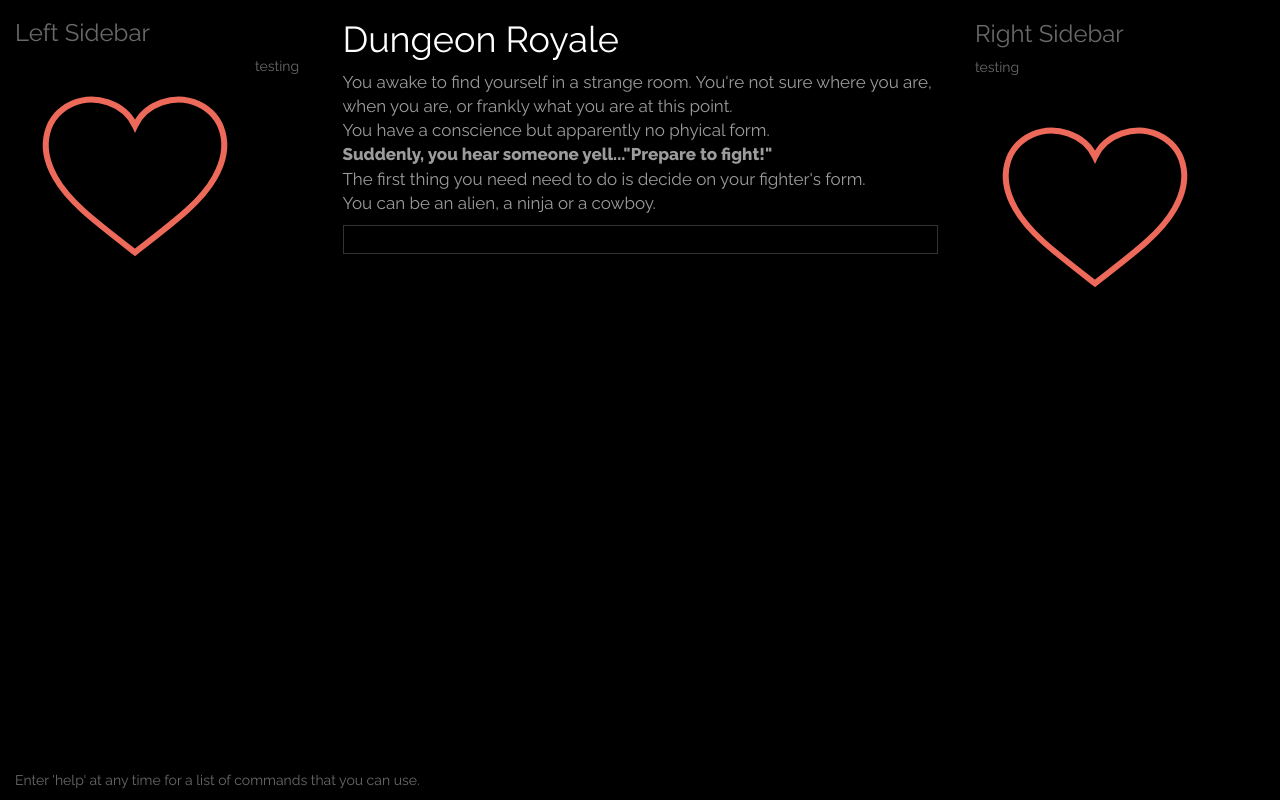
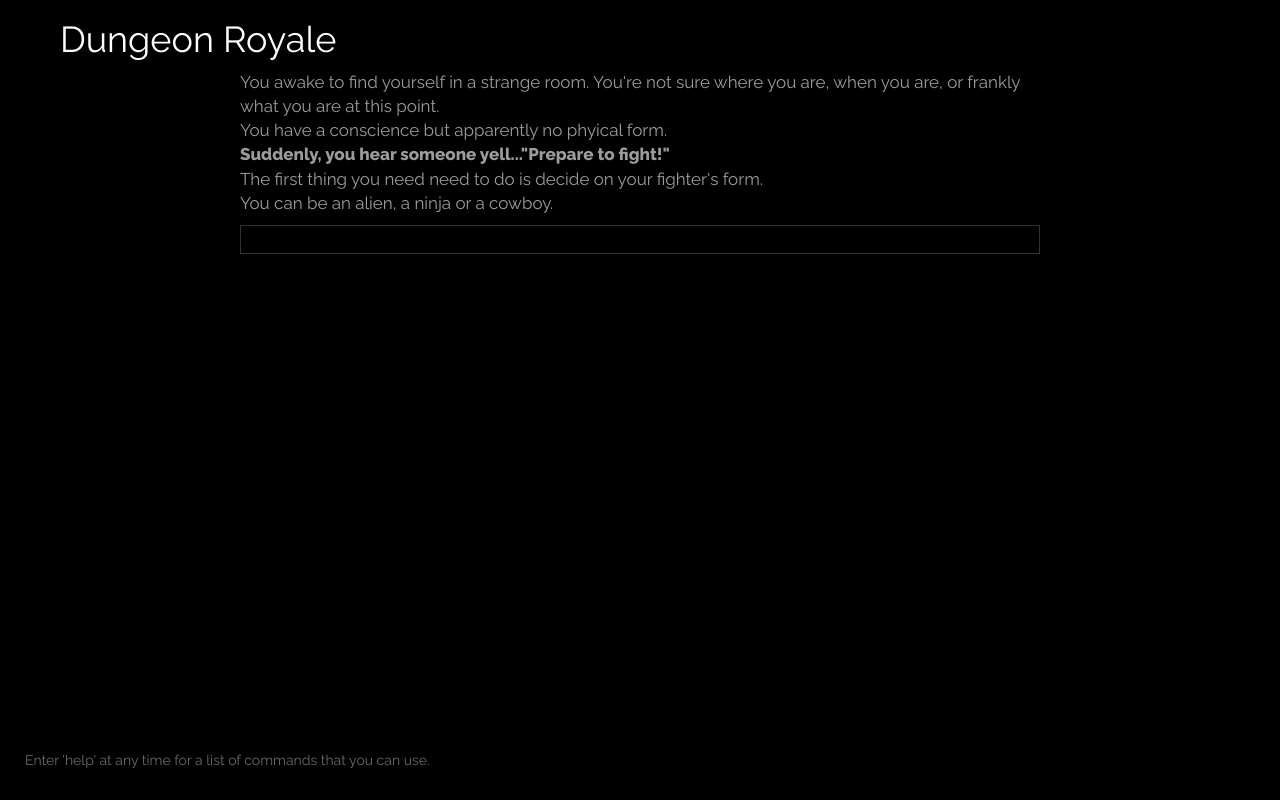
Before and after one commit to Ginkobaloba/RolePG, a plain HTML site: page index.html in a window 1280 px wide. Drawn offline with nearby package versions, Linux system fonts and the light colour scheme.

Commit message:
updated html & css

```diff
--- a/Scripts/styles.css
+++ b/Scripts/styles.css
@@ -9,6 +9,10 @@ body {
 .col-centered{
     float: none;
     margin: 0 auto;
+}
+.h1, h1 {
+    font-size: 36px;
+    margin-left: 60px;
 }
 .row{
 	margin-left:0;
@@ -22,10 +26,12 @@ body {
     size: 50px;
 }
 #console {
-    background-color: black;
-    /*color: red;*/
-    margin-left:25%;
+    background-color:black;
+    height: 400px;
+    width: 800px;
+    margin: auto;
     overflow: auto;
+    color: white;
 }
 
 #console p {
@@ -52,9 +58,8 @@ input:focus {
     outline: none;
 }
 
-
 /* === Left/Right Sidebar === */
-#enemycontainer {
+/*#enemycontainer {
     float: left;
     height: 200px;
     margin: 20px;
@@ -78,11 +83,12 @@ input:focus {
 }
 .sidebar {
 	color:#696969;
-}
+}*/
 
 /*===Footer===*/
 #footer{
 	bottom:0;
 	color: #696969;
 	position: fixed;
+	margin: 20px 10px;
 }
--- a/index.html
+++ b/index.html
@@ -6,7 +6,6 @@
     <script src="scripts/jquery.js" type="text/javascript"></script>
     <script src="scripts/App.js" type="text/javascript"></script>
     <script type="text/javascript" src="http://code.jquery.com/jquery-1.7.1.min.js"></script>
-    <!-- Latest compiled and minified CSS -->
     <link href="https://fonts.googleapis.com/css?family=Raleway:400,300,600,800,900" rel="stylesheet" type="text/css">
     <link crossorigin="anonymous" href="https://maxcdn.bootstrapcdn.com/bootstrap/3.3.7/css/bootstrap.min.css" integrity="sha384-BVYiiSIFeK1dGmJRAkycuHAHRg32OmUcww7on3RYdg4Va+PmSTsz/K68vbdEjh4u" rel="stylesheet">
     <link href="scripts/styles.css" rel="stylesheet" type="text/css">
@@ -16,25 +15,17 @@
 </head>
 
 <body>
-    <div class="row" id="container">
-        <div class="col-md-12 col-centered">
-            <div class="col-md-3 sidebar" id="left_sidebar">
-                <h3>Left Sidebar</h3>
-				<div id="playercontainer">
-					<svg xmlns="http://www.w3.org/2000/svg" version="1.1" x="0px" y="0px" viewBox="0 0 100 100">
-                  <path fill-opacity="0" stroke-width="1" stroke="#bbb" d="M81.495,13.923c-11.368-5.261-26.234-0.311-31.489,11.032C44.74,13.612,29.879,8.657,18.511,13.923  C6.402,19.539,0.613,33.883,10.175,50.804c6.792,12.04,18.826,21.111,39.831,37.379c20.993-16.268,33.033-25.344,39.819-37.379  C99.387,33.883,93.598,19.539,81.495,13.923z"/>
-                  <path id="playerheart-path" fill-opacity="0" stroke-width="3" stroke="#ED6A5A" d="M81.495,13.923c-11.368-5.261-26.234-0.311-31.489,11.032C44.74,13.612,29.879,8.657,18.511,13.923  C6.402,19.539,0.613,33.883,10.175,50.804c6.792,12.04,18.826,21.111,39.831,37.379c20.993-16.268,33.033-25.344,39.819-37.379  C99.387,33.883,93.598,19.539,81.495,13.923z"/>
-					</svg>
-				</div>
-                <p>testing</p>
-            </div>
-            <div class="col-md-6" id="console">
+    <div id="container">
         <h1>Dungeon Royale</h1>
-                <p id = "message_begin">You awake to find yourself in a strange room. You're not sure where you are, when you are, or frankly what you are at this point.
-                    <br> You have a conscience but apparently no phyical form.<br>
-                <strong>Suddenly, you hear someone yell..."Prepare to fight!"</strong><br>
-                The first thing you need need to do is decide on your fighter's form.<br> You can be an alien, a ninja or a cowboy.<br></p>
-
+        <div id="console">
+            <p id="message_begin">You awake to find yourself in a strange room. You're not sure where you are, when you are, or frankly what you are at this point.
+                <br> You have a conscience but apparently no phyical form.
+                <br>
+                <strong>Suddenly, you hear someone yell..."Prepare to fight!"</strong>
+                <br> The first thing you need need to do is decide on your fighter's form.
+                <br> You can be an alien, a ninja or a cowboy.
+                <br>
+            </p>
             <div>
                 <h3 id="alien_choice">You have chosen to play as an
                     Alien</h3>
@@ -58,12 +49,12 @@
                         <br>
                         <br> Things you are going to need to know before you fight are:
                     </p>
-
-                        <p id = "message_help">There are three types of attacks you can do with your weapon.
+                    <p id="message_help">There are three types of attacks you can do with your weapon.
                         <br> Normal Attack -- Your attack is accurate.
                         <br> Quick Attack -- Your attack is quick and more effective.
-                            <br> Heavy Attack -- Your attack is most effective and more deadly.<br>
-							<br> <i>When you are ready to fight enter Normal Attack, Quick Attack or Heavy Attack.  The choice is yours.</i>
+                        <br> Heavy Attack -- Your attack is most effective and more deadly.
+                        <br>
+                        <br> <i>When you are ready to fight enter Normal Attack, Quick Attack or Heavy Attack. <br>The choice is yours.</i>
                     </p>
                 </div>
                 <h3 id="time_to_fight">Time to Battle</h3>
@@ -75,17 +66,26 @@
                 <p id="enemy_attack1">Your opponent has launched a normal attack. Be careful.</p>
                 <p id="enemy_attack2">Your opponent has launched a quick attack. Oooh, is that blood?</p>
                 <p id="enemy_attack3">Your opponent has launched a heavy attack. Ouch, that looks like it hurt</p>
-
-					<p id = "earned_gold">You fought well enough to win some gold.  Congratulations!</p>
-					<p id= "still_alive"> You have survived for another day.</p>
-					<p id= "dead"> You're skills were no good.  You're dead.</p>
-
+                <p id="earned_gold">You fought well enough to win some gold. Congratulations!</p>
+                <p id="still_alive"> You have survived for another day.</p>
+                <p id="dead"> You're skills were no good. You're dead.</p>
             </div>
             <div id="placeholder"></div>
             <form onsubmit="return false">
-	            <center><input autofocus="autofocus" id="command_line" size="50" type="text"></center>
+                <center>
+                    <input autofocus="autofocus" id="command_line" size="50" type="text">
+                </center>
             </form>
         </div>
+        <!--   <div class="col-md-3 sidebar" id="left_sidebar">
+                <h3>Left Sidebar</h3>
+				<div id="playercontainer">
+					<svg xmlns="http://www.w3.org/2000/svg" version="1.1" x="0px" y="0px" viewBox="0 0 100 100">
+                  <path fill-opacity="0" stroke-width="1" stroke="#bbb" d="M81.495,13.923c-11.368-5.261-26.234-0.311-31.489,11.032C44.74,13.612,29.879,8.657,18.511,13.923  C6.402,19.539,0.613,33.883,10.175,50.804c6.792,12.04,18.826,21.111,39.831,37.379c20.993-16.268,33.033-25.344,39.819-37.379  C99.387,33.883,93.598,19.539,81.495,13.923z"/>
+                  <path id="playerheart-path" fill-opacity="0" stroke-width="3" stroke="#ED6A5A" d="M81.495,13.923c-11.368-5.261-26.234-0.311-31.489,11.032C44.74,13.612,29.879,8.657,18.511,13.923  C6.402,19.539,0.613,33.883,10.175,50.804c6.792,12.04,18.826,21.111,39.831,37.379c20.993-16.268,33.033-25.344,39.819-37.379  C99.387,33.883,93.598,19.539,81.495,13.923z"/>
+					</svg>
+				</div>
+                <p>testing</p>
             </div>
         <div class="col-md-3 sidebar" id="right_sidebar">
             <h3>Right Sidebar</h3>
@@ -97,9 +97,8 @@
                   <path id="enemyheart-path" fill-opacity="0" stroke-width="3" stroke="#ED6A5A" d="M81.495,13.923c-11.368-5.261-26.234-0.311-31.489,11.032C44.74,13.612,29.879,8.657,18.511,13.923  C6.402,19.539,0.613,33.883,10.175,50.804c6.792,12.04,18.826,21.111,39.831,37.379c20.993-16.268,33.033-25.344,39.819-37.379  C99.387,33.883,93.598,19.539,81.495,13.923z"/>
 				</svg>
 			</div>
-        </div>
-
-    <footer class="row" id="footer">
+        </div> -->
+        <footer id="footer">
             <div class="col-md-12 col-centered">
                 <p>Enter 'help' at any time for a list of commands that you can use.
                 </p>
```
Lines whose indentation alone changed are shown as unchanged.
